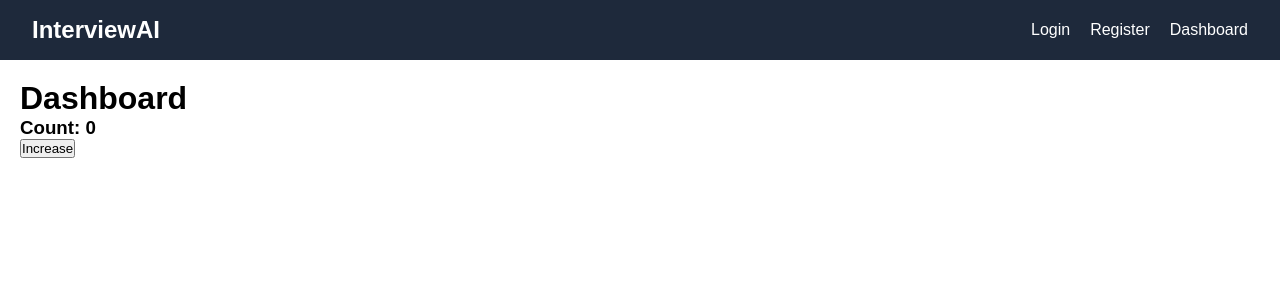
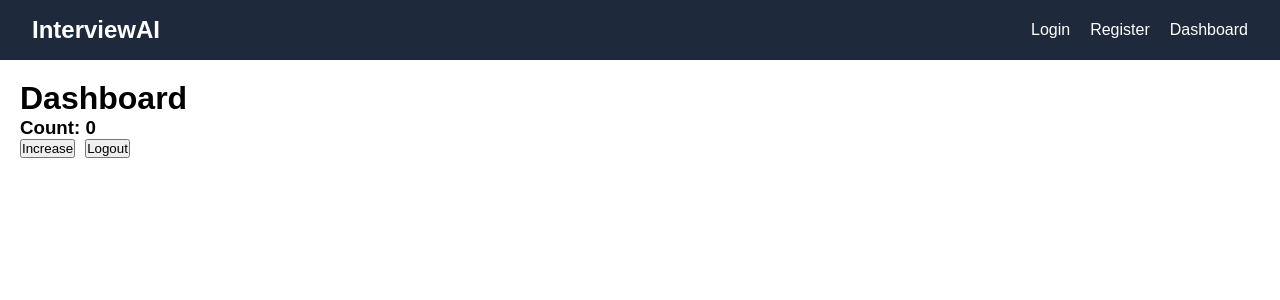
Before and after one commit to jeevan-engineer/InterviewAI, a React (Vite) app in the folder client/: page /dashboard in a window 1280 px wide. Shown: the top 300 px of the page. Built offline with nearby package versions, Linux system fonts and the light colour scheme; no server answers; sample sign-in values are in the browser's storage.

Commit message:
Day 6: Implement localStorage authentication

```diff
--- a/client/src/components/ProtectedRoute.tsx
+++ b/client/src/components/ProtectedRoute.tsx
@@ -1,7 +1,8 @@
 import { Navigate, Outlet } from "react-router-dom";
 
 function ProtectedRoute() {
-  const isLoggedIn = true; // We'll replace this later
+  const isLoggedIn =
+  localStorage.getItem("isLoggedIn") === "true";
 
   return isLoggedIn ? <Outlet /> : <Navigate to="/" replace />;
 }
--- a/client/src/pages/Dashboard.tsx
+++ b/client/src/pages/Dashboard.tsx
@@ -1,11 +1,17 @@
 import { useEffect, useState } from "react";
+import { useNavigate } from "react-router-dom";
 
 const Dashboard = () => {
+  const navigate = useNavigate();
   console.log("Dashboard Rendered");
 
   const [message, setMessage] = useState("");
   const [count, setCount] = useState(0);
+const handleLogout = (): void => {
+  localStorage.removeItem("isLoggedIn");
 
+  navigate("/", { replace: true });
+};
   useEffect(() => {
     console.log("useEffect Ran");
 
@@ -31,6 +37,14 @@ const Dashboard = () => {
       <button onClick={() => setCount(count + 1)}>
         Increase
       </button>
+      <button
+  onClick={handleLogout}
+  style={{
+    marginLeft: "10px",
+  }}
+>
+  Logout
+</button>
     </div>
   );
 };
--- a/client/src/pages/Login.tsx
+++ b/client/src/pages/Login.tsx
@@ -45,7 +45,7 @@ const navigate = useNavigate();
     if (!response.ok) {
       throw new Error(data.message);
     }
-
+    localStorage.setItem("isLoggedIn", "true");
     navigate("/dashboard");
   } catch (err) {
     if (err instanceof Error) {
```
